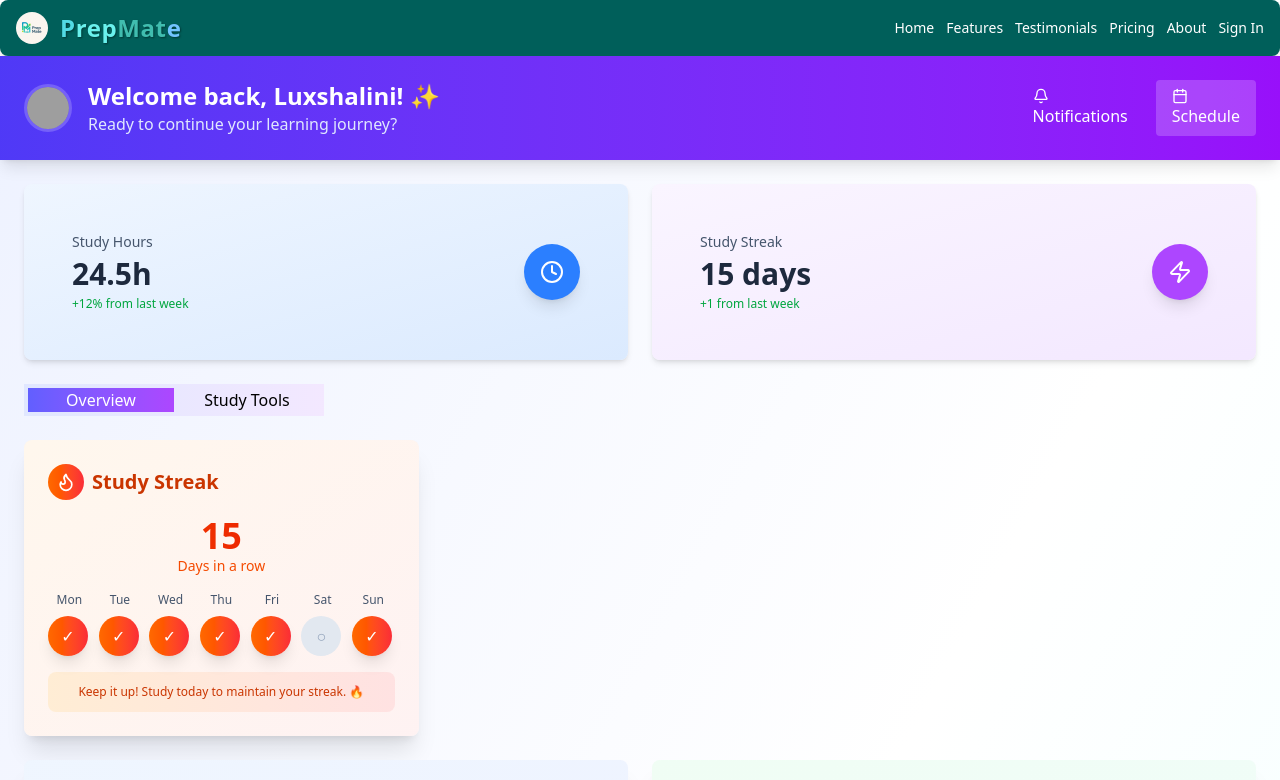
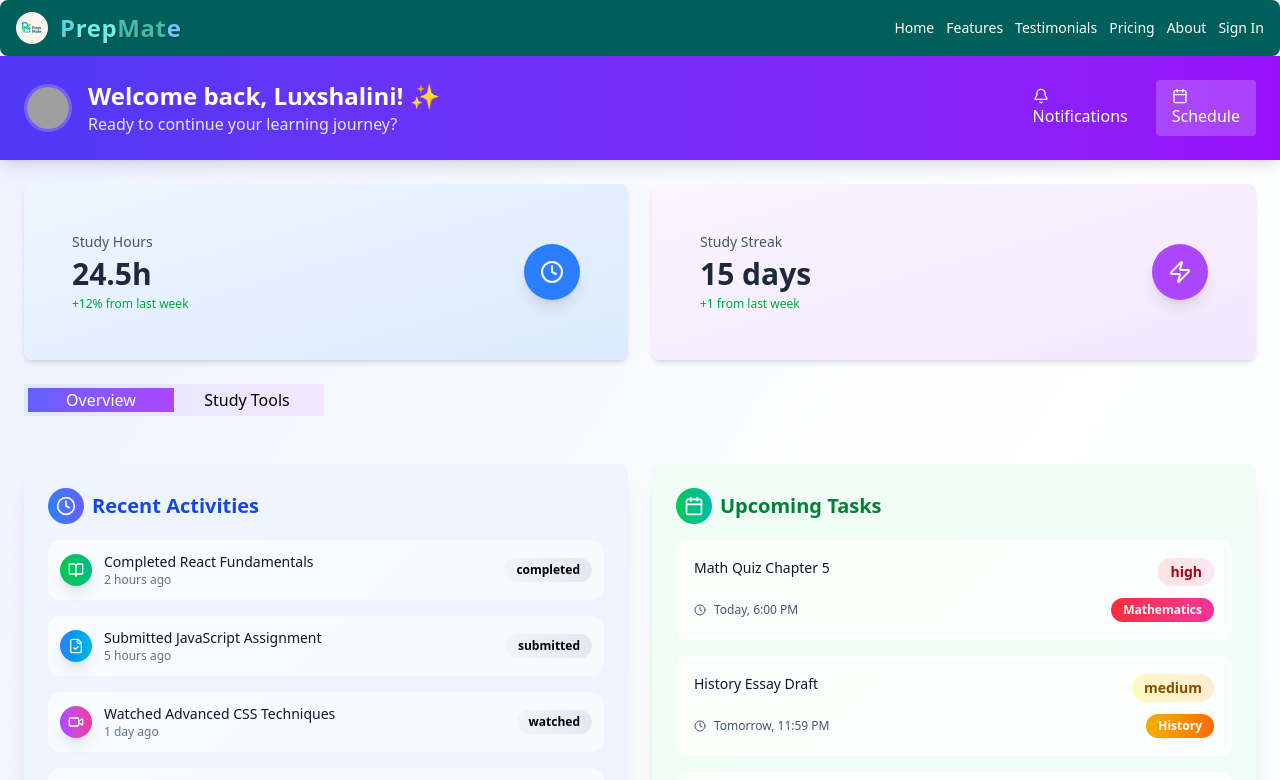
Before and after one commit to LUXSHALINI/PrepMate, a React (Vite) app in the folder client/: page /dashboard in a window 1280 px wide. Shown: the top 780 px of the page. Built offline with nearby package versions, Linux system fonts and the light colour scheme; grey boxes are pictures that could not be loaded.

Commit message:
features

```diff
--- a/client/src/Pages/Dashboard.jsx
+++ b/client/src/Pages/Dashboard.jsx
@@ -10,7 +10,6 @@ import { Avatar, AvatarFallback, AvatarImage } from "../components/avatar"
 // import PerformanceChart from "../components/performancechart";
 import RecentActivities from "../components/recentactivities"
 import UpcomingTasks from "../components/upcomingtasks"
-import StudyStreak from "../components/studystreak"
 import StudyGoals from "../components/studygoals"
 import StudyNotes from "../components/studynotes"
 import Leaderboard from "../components/leaderboard"
@@ -116,7 +115,7 @@ export default function Dashboard() {
 
           <TabsContent value="overview" className="space-y-6">
             <div className="grid grid-cols-1 lg:grid-cols-3 gap-6">
-              <StudyStreak />
+
             </div>
 
             <div className="grid grid-cols-1 lg:grid-cols-2 gap-6">
--- a/client/src/Pages/Practice.jsx
+++ b/client/src/Pages/Practice.jsx
@@ -368,7 +368,7 @@ const Practice = () => {
 
             {!selectedSubject && (
               <div className="text-center">
-                <Button disabled className="bg-white/20 text-white/60 cursor-not-allowed text-lg px-8 py-3">
+                <Button disabled className="bg-teal-900 text-white/60 cursor-not-allowed text-lg px-8 py-3">
                   Select a Subject First
                 </Button>
               </div>
--- a/client/src/components/studystreak.jsx
+++ /dev/null
@@ -1,58 +0,0 @@
-"use client"
-
-import { Flame } from "lucide-react"
-import { Card, CardContent, CardHeader, CardTitle } from "../components/card"
-
-const streakData = [
-  { day: "Mon", active: true },
-  { day: "Tue", active: true },
-  { day: "Wed", active: true },
-  { day: "Thu", active: true },
-  { day: "Fri", active: true },
-  { day: "Sat", active: false },
-  { day: "Sun", active: true },
-]
-
-export default function StudyStreak() {
-  return (
-    <Card className="bg-gradient-to-br from-orange-50 to-red-50 border-0 shadow-xl hover:shadow-2xl transition-all duration-300">
-      <CardHeader>
-        <CardTitle className="flex items-center space-x-2">
-          <div className="p-2 bg-gradient-to-r from-orange-500 to-red-500 rounded-full">
-            <Flame className="h-5 w-5 text-white" />
-          </div>
-          <span className="text-orange-700">Study Streak</span>
-        </CardTitle>
-      </CardHeader>
-      <CardContent className="space-y-4">
-        <div className="text-center">
-          <div className="text-4xl font-bold bg-gradient-to-r from-orange-600 to-red-600 bg-clip-text text-transparent">
-            15
-          </div>
-          <p className="text-sm text-orange-600 font-medium">Days in a row</p>
-        </div>
-
-        <div className="grid grid-cols-7 gap-2">
-          {streakData.map((day, index) => (
-            <div key={index} className="text-center">
-              <div className="text-xs text-slate-600 mb-2 font-medium">{day.day}</div>
-              <div
-                className={`w-10 h-10 rounded-full flex items-center justify-center transition-all duration-300 ${
-                  day.active
-                    ? "bg-gradient-to-r from-orange-500 to-red-500 text-white shadow-lg hover:scale-110"
-                    : "bg-slate-200 text-slate-400 hover:bg-slate-300"
-                }`}
-              >
-                {day.active ? "✓" : "○"}
-              </div>
-            </div>
-          ))}
-        </div>
-
-        <div className="text-center bg-gradient-to-r from-orange-100 to-red-100 p-3 rounded-lg">
-          <p className="text-xs text-orange-700 font-medium">Keep it up! Study today to maintain your streak. 🔥</p>
-        </div>
-      </CardContent>
-    </Card>
-  )
-}
```
